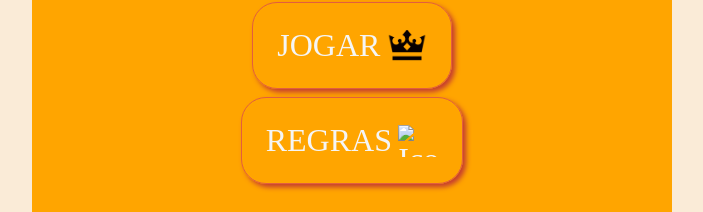
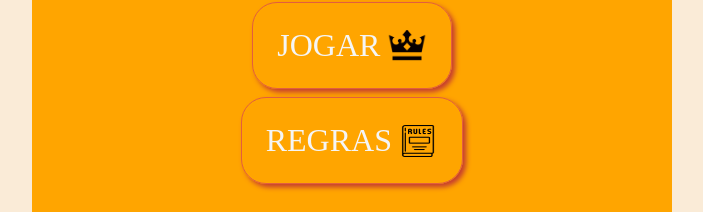
Before and after one commit to Rafaeros/DefendTheCrown, a website: page index.html in a window 1280 px wide. Shown: the part 489-701 px from the top of the page, without its empty margins (288-991 px from the left). Drawn offline with Linux system fonts and the light colour scheme; the site is published under a folder, as on GitHub Pages, so addresses that start at the root find nothing.

Commit message:
Update index.html

```diff
--- a/index.html
+++ b/index.html
@@ -19,7 +19,7 @@
         </a>
         <a href="">
           REGRAS
-          <img src="/assets/rules.png" alt="Icone Regras" />
+          <img src="./assets/rules.png" alt="Icone Regras" />
         </a>
       </div>
     </div>
```
